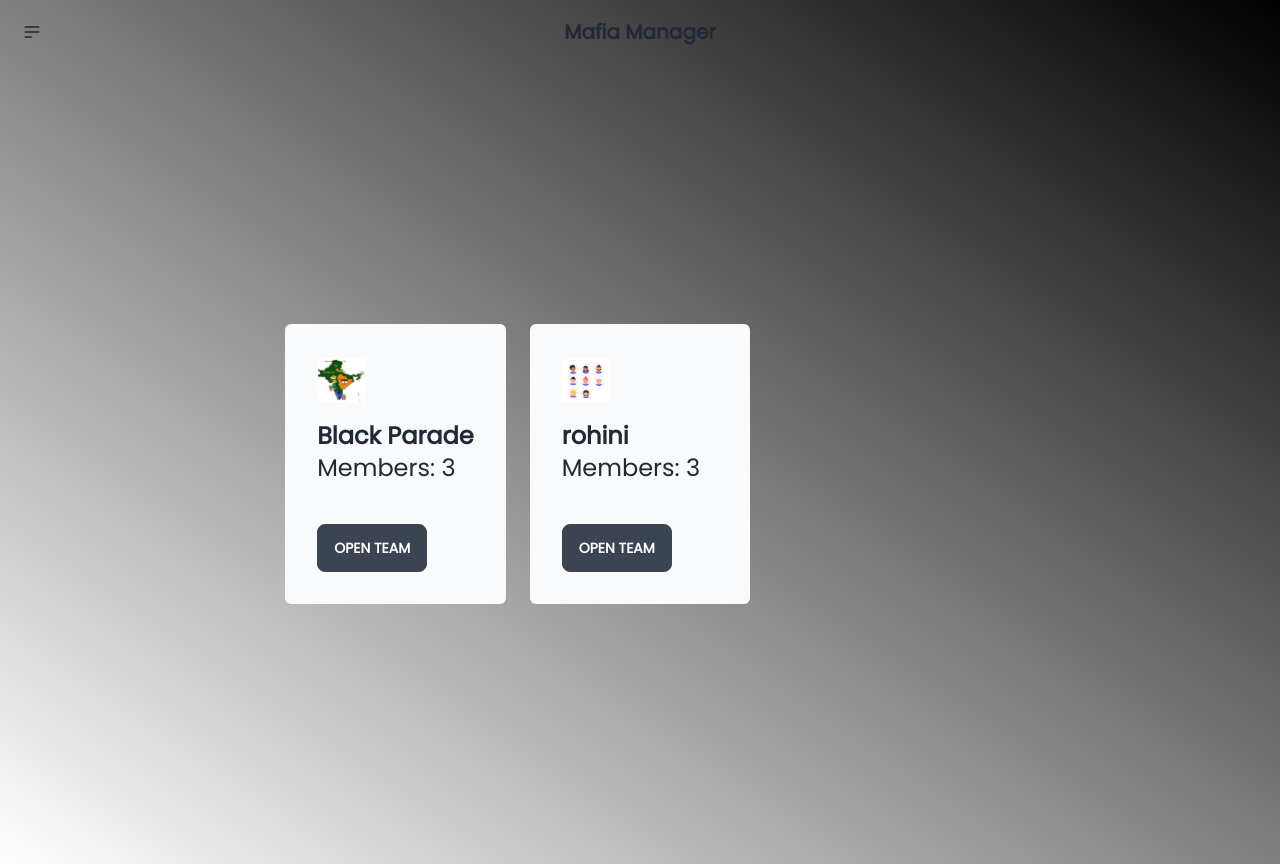
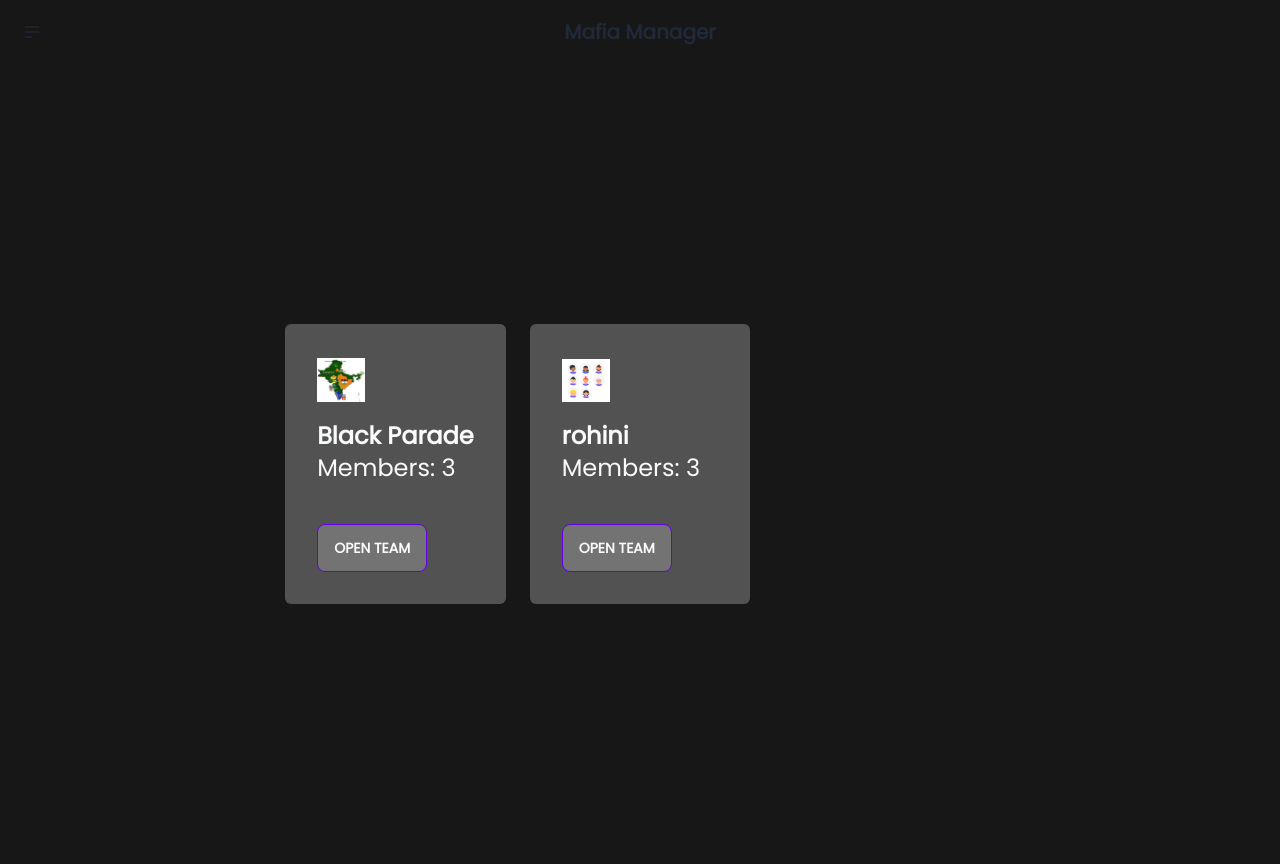
Before and after one commit to arnav0103/don, a Flask app: page /allteams in a window 1280 px wide. Run offline with Flask 2, Linux system fonts and the light colour scheme; a user stored in the database is signed in; data comes from the database, SQL or seed files in the repository; some libraries are stand-ins or nearby versions; some web fonts are replaced.

Commit message:
Update all_teams.htm

```diff
--- a/Tool/templates/all_teams.htm
+++ b/Tool/templates/all_teams.htm
@@ -3,25 +3,19 @@
 {%block content%}
 {%block head%}
 
-<Style>
-  body{
-    background-image: linear-gradient(to bottom left, black, white);
-  }
-</Style>
-
 {%endblock%}
 <div class=" h-screen overflow-hidden flex items-center justify-center">
-<section class="p-6 text-gray-800 h-min-screen">
+<section class="p-6 text-gray-50 h-min-screen">
   <div class="container mx-auto">
 
     <div class="grid gap-6 my-16 lg:grid-cols-3">
       {%for team in teams%}
-      <div class="flex flex-col p-8 space-y-4 rounded-md bg-gray-50">
+      <div class="flex flex-col p-8 space-y-4 rounded-md bg-neutral-600">
         <div class="flex items-center justify-center flex-shrink-0 w-12 h-12 text-xl font-bold rounded-full  text-gray-50"><img src="{{url_for('static' , filename = team.team_image)}}"></div>
-        <p class="text-2xl ">
+        <p class="text-2xl text-gray-50">
           <b>{{team.name}}<BR></b>Members: {{length.pop(0)}}
         </p><br>
-      <a href="{{url_for('team' , team_id = team.randomid)}}"> <button class="btn">Open team</button></a>
+      <a href="{{url_for('team' , team_id = team.randomid)}}"> <button class="text-gray-50 btn border bg-neutral-500 border-[#6500ea] transition ease-in-out delay-50 hover:-translate-y-1 hover:scale-110 duration-150 hover:bg-neutral-500 hover:border-[#6500ea] active:bg-[#6500ea]">Open team</button></a>
       </div>
 
 
```
